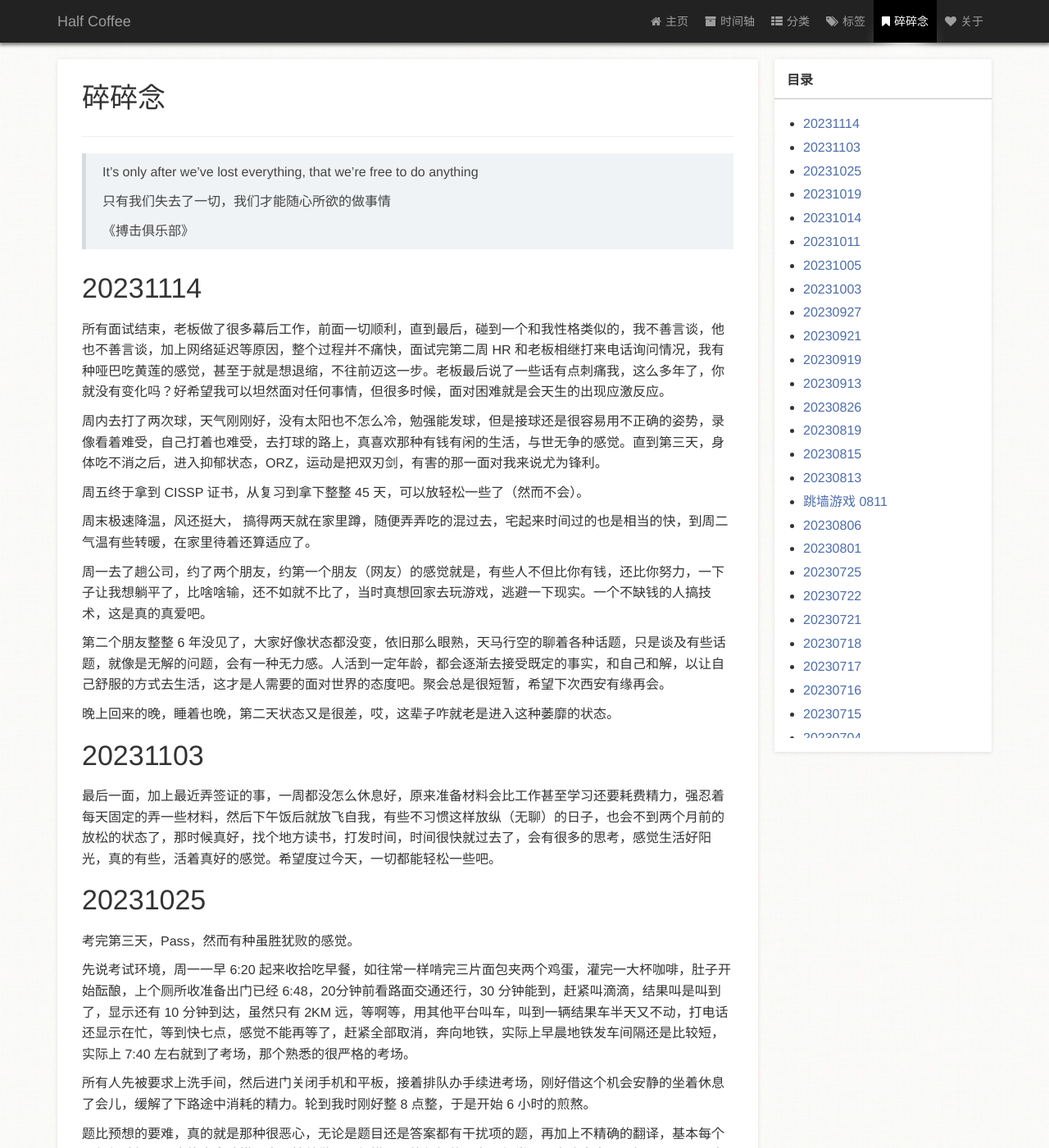
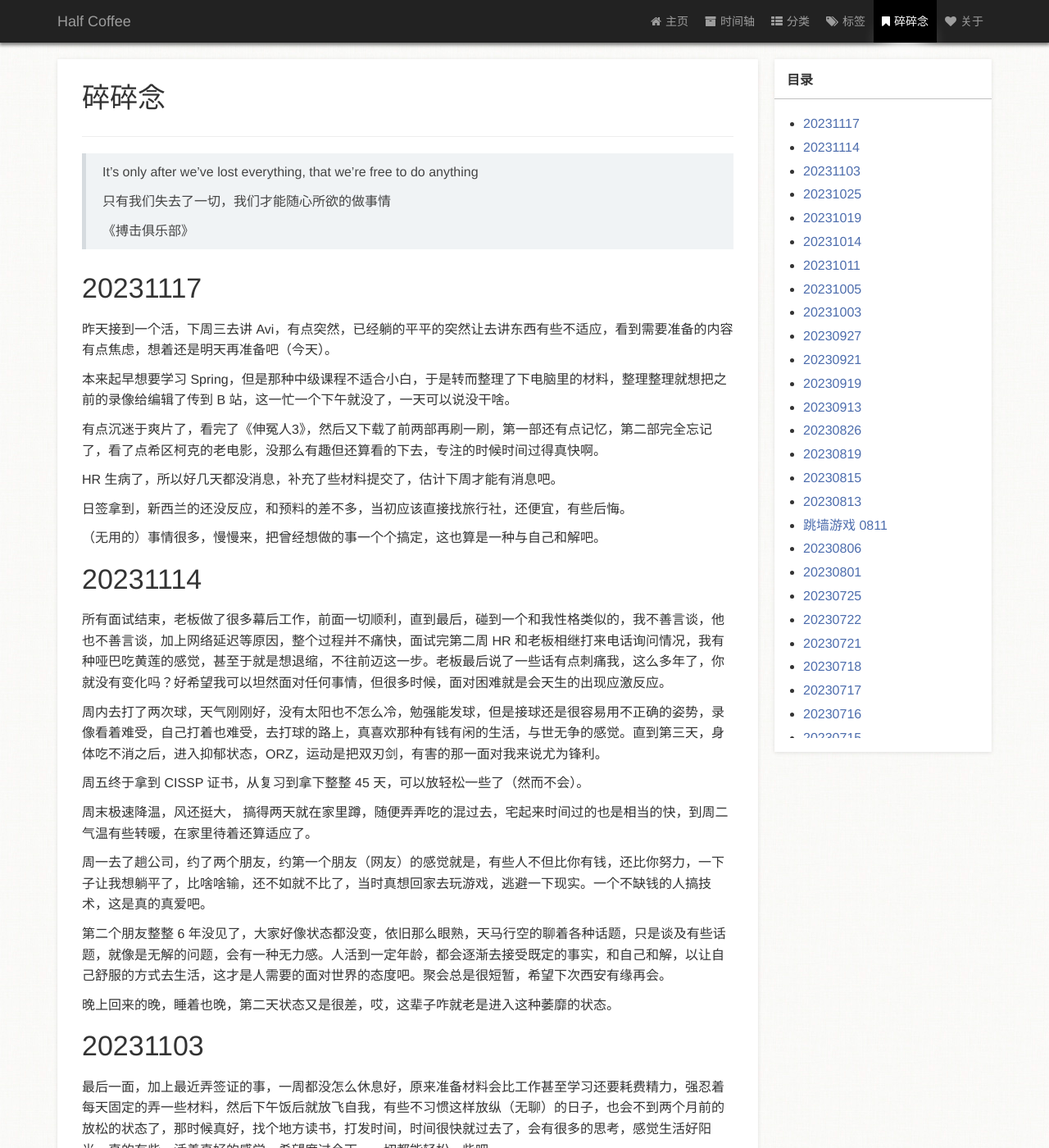
Before and after one commit to zm1990s/halfcoffee, a Jekyll site: the page built from page/3碎碎念.md, in a window 1280 px wide and 1400 px high. Shown: the whole window at 82% size. Built offline with Jekyll 4.4.1, drawn with Linux system fonts in a browser that asks for light colours; a style sheet for code colours, icons or effects is not loaded.

Commit message:
20231117

```diff
--- a/page/3碎碎念.md
+++ b/page/3碎碎念.md
@@ -15,6 +15,20 @@ type: page
 > 《搏击俱乐部》
 
 
+
+# 20231117
+
+昨天接到一个活，下周三去讲 Avi，有点突然，已经躺的平平的突然让去讲东西有些不适应，看到需要准备的内容有点焦虑，想着还是明天再准备吧（今天）。
+
+本来起早想要学习 Spring，但是那种中级课程不适合小白，于是转而整理了下电脑里的材料，整理整理就想把之前的录像给编辑了传到 B 站，这一忙一个下午就没了，一天可以说没干啥。
+
+有点沉迷于爽片了，看完了《伸冤人3》，然后又下载了前两部再刷一刷，第一部还有点记忆，第二部完全忘记了，看了点希区柯克的老电影，没那么有趣但还算看的下去，专注的时候时间过得真快啊。
+
+HR 生病了，所以好几天都没消息，补充了些材料提交了，估计下周才能有消息吧。
+
+日签拿到，新西兰的还没反应，和预料的差不多，当初应该直接找旅行社，还便宜，有些后悔。
+
+（无用的）事情很多，慢慢来，把曾经想做的事一个个搞定，这也算是一种与自己和解吧。
 
 # 20231114
 
```
